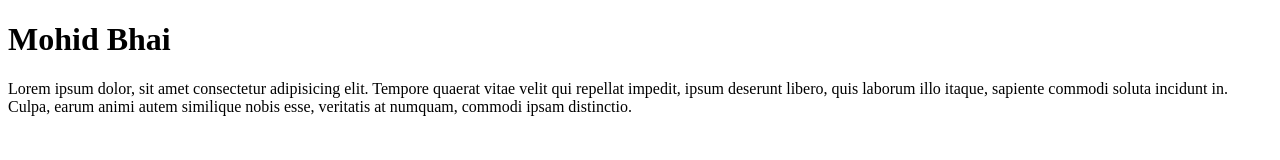
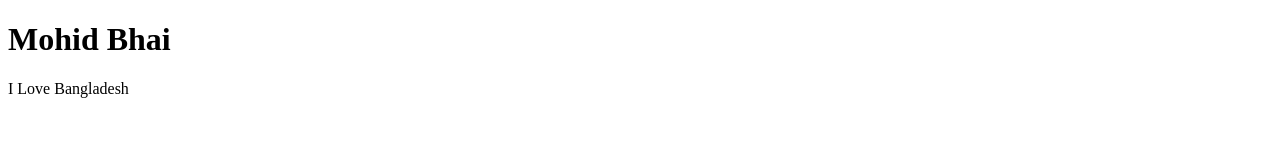
Before and after one commit to MohammadMohid07/second-project, a plain HTML site: page index.html in a window 1280 px wide. Drawn offline with Linux system fonts and the light colour scheme.

Commit message:
Update index.html

```diff
--- a/index.html
+++ b/index.html
@@ -8,6 +8,6 @@
 </head>
 <body>
     <h1>Mohid Bhai</h1>
-    <p>Lorem ipsum dolor, sit amet consectetur adipisicing elit. Tempore quaerat vitae velit qui repellat impedit, ipsum deserunt libero, quis laborum illo itaque, sapiente commodi soluta incidunt in. Culpa, earum animi autem similique nobis esse, veritatis at numquam, commodi ipsam distinctio.</p>
+    <p>I Love Bangladesh</p>
 </body>
 </html>
```
